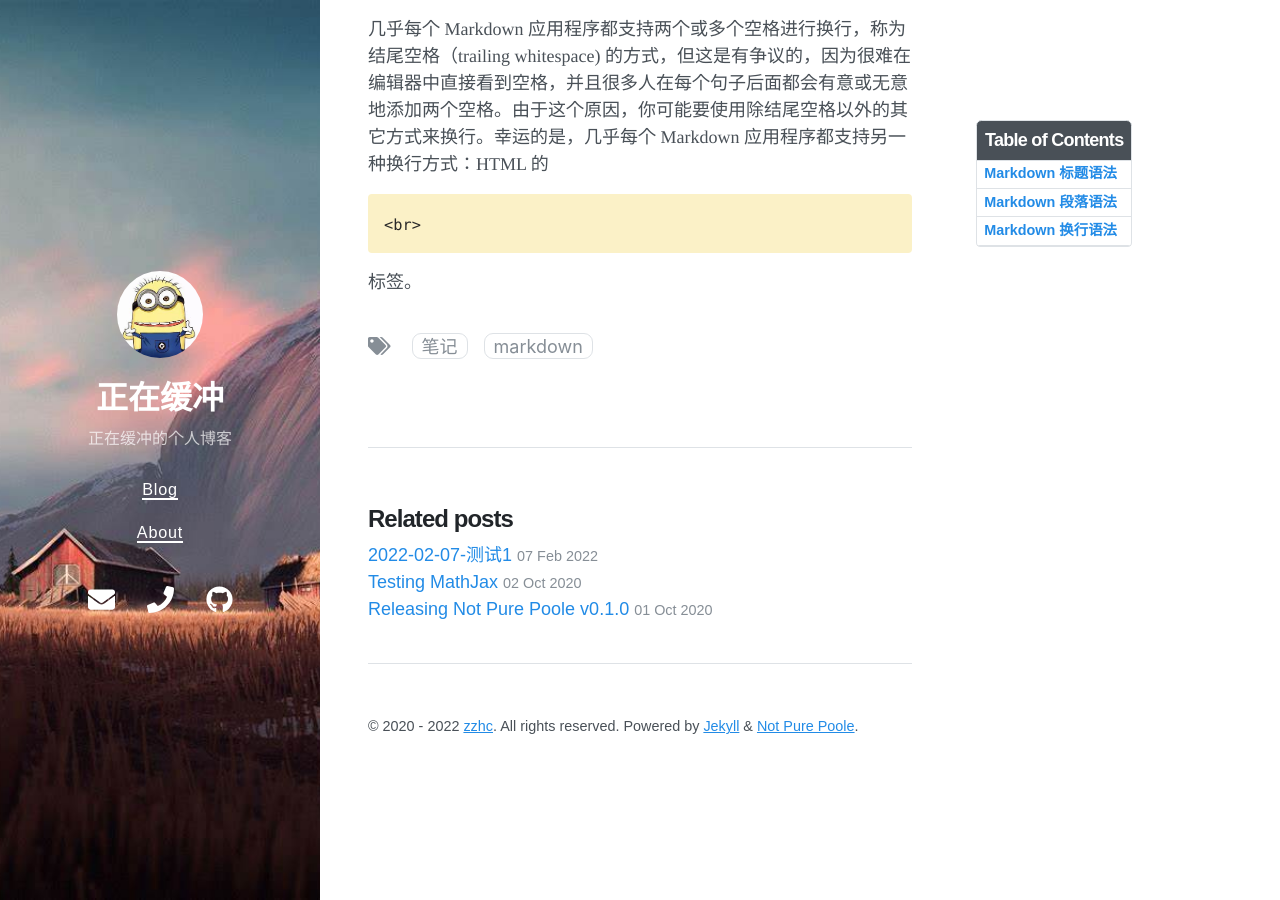
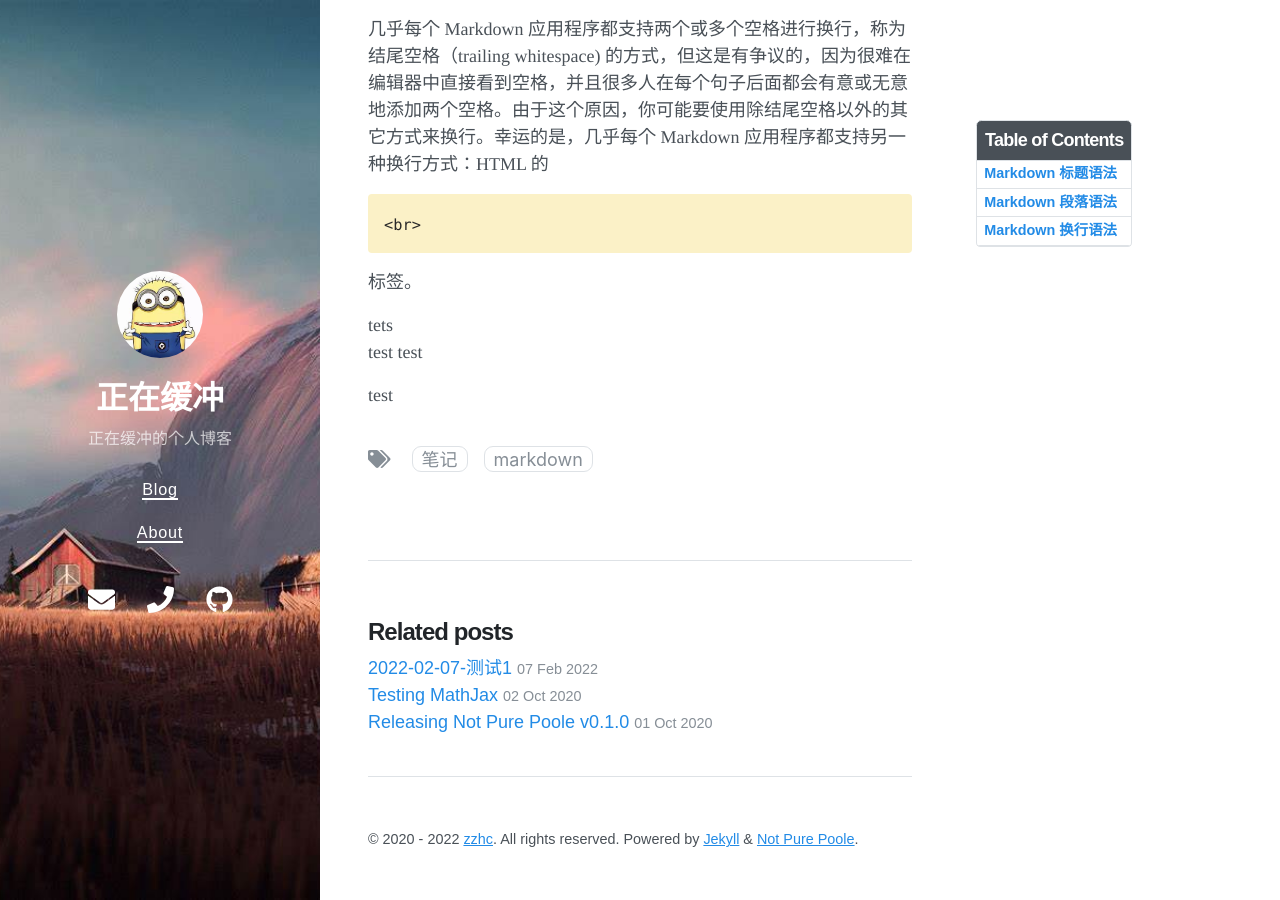
Before and after one commit to Zzhc3321/personal-blog.github.io, a Jekyll site: the page built from _posts/2022-02-08-Markdown-基础语法.md, in a window 1280 px wide and 900 px high, scrolled down 919 px. Built offline with Jekyll 4.4.1, drawn with Linux system fonts in a browser that asks for light colours; nearby versions of some CDN libraries.

Commit message:
修改文件: _posts/2022-02-08-Markdown-基础语法.md

```diff
--- a/_posts/2022-02-08-Markdown-基础语法.md
+++ b/_posts/2022-02-08-Markdown-基础语法.md
@@ -38,3 +38,9 @@ Heading level 2
 在一行的末尾添加两个或多个空格，然后按回车键,即可创建一个换行。
 
 几乎每个 Markdown 应用程序都支持两个或多个空格进行换行，称为 结尾空格（trailing whitespace) 的方式，但这是有争议的，因为很难在编辑器中直接看到空格，并且很多人在每个句子后面都会有意或无意地添加两个空格。由于这个原因，你可能要使用除结尾空格以外的其它方式来换行。幸运的是，几乎每个 Markdown 应用程序都支持另一种换行方式：HTML 的 {% highlight js %}<br>{% endhighlight %} 标签。
+
+tets
+test
+test<br>
+
+test
```
